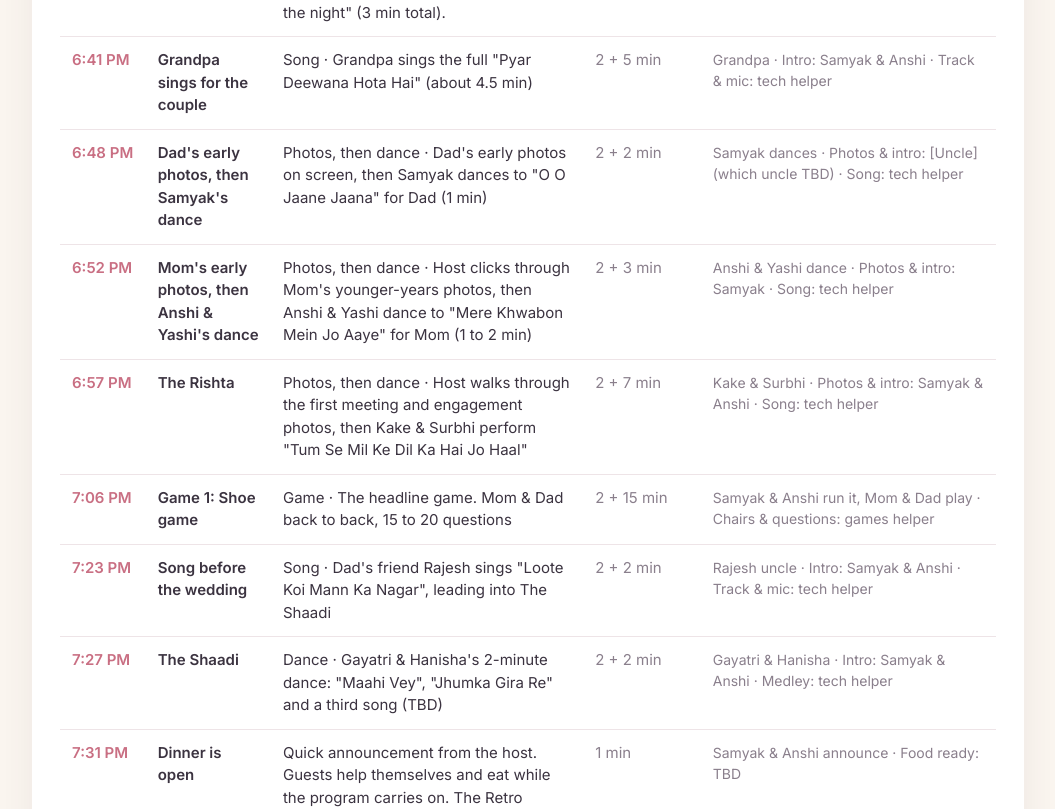
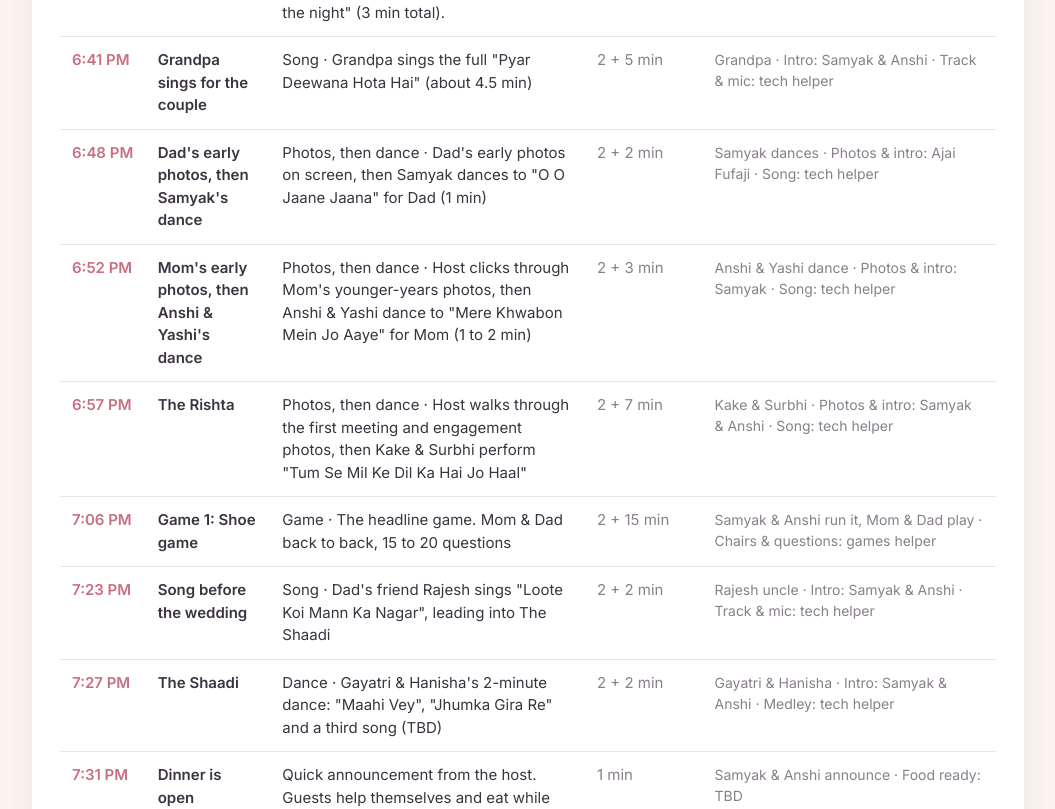
Before and after one commit to samyakjain11/silver-jubilee, a plain HTML site: page planner.html in a window 1280 px wide. Shown: the part 1241-2050 px from the top of the page, without its empty margins (112-1167 px from the left). Drawn offline with Linux system fonts and the light colour scheme.

Commit message:
Fill in names: Ajai Fufaji, Ashoo Bua, Kartik Bhai (#53)
* Emcee script: keep original as v1, add a casual v2 and a v1/v2 toggle

Co-Authored-By: Claude Opus 5.5 <noreply@anthropic.com>
Claude-Session: https://claude.ai/code/session_017U4jhXU2XBxBAxy3zRkBVr

* Emcee script v2: warmer lines, uncle introduces Samyak, Samyak introduces Anshi & Yashi

Co-Authored-By: Claude Opus 5.5 <noreply@anthropic.com>
Claude-Session: https://claude.ai/code/session_017U4jhXU2XBxBAxy3zRkBVr

* Slideshow: add the 8 missing photos, drop the old 'Mom & Dad, 2026' slide, rename 'Date nights' to 'Good times'

Co-Authored-By: Claude Opus 5.5 <noreply@anthropic.com>
Claude-Session: https://claude.ai/code/session_017U4jhXU2XBxBAxy3zRkBVr

* Emcee script v2: swap the obvious jokes for better ones

Co-Authored-By: Claude Opus 5.5 <noreply@anthropic.com>
Claude-Session: https://claude.ai/code/session_017U4jhXU2XBxBAxy3zRkBVr

* Emcee script v3 (more Hindi) with a 3-way toggle; family speech after the heartfelt messages, later times +5 min

Co-Authored-By: Claude Opus 5.5 <noreply@anthropic.com>
Claude-Session: https://claude.ai/code/session_017U4jhXU2XBxBAxy3zRkBVr

* Fill in names: Ajai Fufaji introduces Dad's photos and Samyak's dance; family speech by Ashoo Bua, Ajai Fufaji & Kartik Bhai

Co-Authored-By: Claude Opus 5.5 <noreply@anthropic.com>
Claude-Session: https://claude.ai/code/session_017U4jhXU2XBxBAxy3zRkBVr

---------

Co-authored-by: Claude <noreply@anthropic.com>

```diff
--- a/planner.html
+++ b/planner.html
@@ -162,14 +162,14 @@
       function cues(list) {
         return (list || []).map(function (c) {
           return '<div class="cue"><div class="cue-time">' + esc(c.cue) + '</div>' + (c.lines || []).map(function (l) {
-            return /^\[.*\]$/.test(l) ? '<p class="note-line">' + esc(l.slice(1, -1)) + '</p>' : (/^(Samyak|Anshi|Both|Guest|Uncle):\s*/.test(l) ? '<p><b class="spk">' + esc(l.split(":")[0] === "Guest" ? "Guest emcee" : l.split(":")[0]) + ':</b> ' + esc(l.replace(/^[^:]+:\s*/, "")) + '</p>' : '<p>' + esc(l) + '</p>');
+            return /^\[.*\]$/.test(l) ? '<p class="note-line">' + esc(l.slice(1, -1)) + '</p>' : (/^(Samyak|Anshi|Both|Guest|Uncle|Ajai Fufaji):\s*/.test(l) ? '<p><b class="spk">' + esc(l.split(":")[0] === "Guest" ? "Guest emcee" : l.split(":")[0]) + ':</b> ' + esc(l.replace(/^[^:]+:\s*/, "")) + '</p>' : '<p>' + esc(l) + '</p>');
           }).join("") + '</div>';
         }).join("");
       }
       var vers = [["v1", "v1 · original", p.script], ["v2", "v2", p.scriptV2], ["v3", "v3 · more Hindi", p.scriptV3]].filter(function (x) { return x[2]; });
       var ver = vers[vers.length - 1][0];
       try { var saved = localStorage.getItem("emceeScriptVer"); if (saved && vers.some(function (x) { return x[0] === saved; })) ver = saved; } catch (e) {}
-      html += panel("script", "Emcee script", '<p class="film" style="margin-bottom:10px">What the hosts say, in order. Samyak and Anshi take turns. In v2 and v3 an uncle introduces Samyak&#39;s dance and Samyak introduces Anshi &amp; Yashi&#39;s. Lines in [brackets] are notes or names to fill in.</p>' +
+      html += panel("script", "Emcee script", '<p class="film" style="margin-bottom:10px">What the hosts say, in order. Samyak and Anshi take turns. In v2 and v3 Ajai Fufaji introduces Samyak&#39;s dance and Samyak introduces Anshi &amp; Yashi&#39;s. Lines in [brackets] are notes or names to fill in.</p>' +
         (vers.length > 1 ? '<div class="ver-toggle" id="verToggle" role="group" aria-label="Script version">' +
           vers.map(function (x) { return '<button data-ver="' + x[0] + '"' + (ver === x[0] ? ' class="on"' : '') + '>' + x[1] + '</button>'; }).join("") + '</div>' : '') +
         vers.map(function (x) { return '<div class="script-ver" data-ver="' + x[0] + '"' + (ver === x[0] ? '' : ' hidden') + '>' + cues(x[2]) + '</div>'; }).join(""));
--- a/planner.js
+++ b/planner.js
@@ -27,7 +27,7 @@ window.PLAN = {
     { time: "6:30 PM", segment: "Welcome & Blessings", what: "Speech · Hosts welcome everyone (2 min), then Grandpa & Grandma give a short speech to open the evening (4 min total)", length: "2 + 4 min", who: "Samyak & Anshi (hosts) · Grandpa & Grandma · Mic & chairs: tech helper" },
     { time: "6:36 PM", segment: "Grand Entrance", what: "Entrance · The uncles & aunts dance in to \"Wah Wah Ramji\" to set the shaadi mood, then Mom & Dad make their entrance to Flipperachi as the \"jodi of the night\" (3 min total).", length: "2 + 3 min", who: "Uncles & aunts (lead TBD), then Mom & Dad · Intro: Samyak & Anshi · Cue Mom & Dad at the door: TBD · Both tracks: tech helper" },
     { time: "6:41 PM", segment: "Grandpa sings for the couple", what: "Song · Grandpa sings the full \"Pyar Deewana Hota Hai\" (about 4.5 min)", length: "2 + 5 min", who: "Grandpa · Intro: Samyak & Anshi · Track & mic: tech helper" },
-    { time: "6:48 PM", segment: "Dad's early photos, then Samyak's dance", what: "Photos, then dance · Dad's early photos on screen, then Samyak dances to \"O O Jaane Jaana\" for Dad (1 min)", length: "2 + 2 min", who: "Samyak dances · Photos & intro: [Uncle] (which uncle TBD) · Song: tech helper" },
+    { time: "6:48 PM", segment: "Dad's early photos, then Samyak's dance", what: "Photos, then dance · Dad's early photos on screen, then Samyak dances to \"O O Jaane Jaana\" for Dad (1 min)", length: "2 + 2 min", who: "Samyak dances · Photos & intro: Ajai Fufaji · Song: tech helper" },
     { time: "6:52 PM", segment: "Mom's early photos, then Anshi & Yashi's dance", what: "Photos, then dance · Host clicks through Mom's younger-years photos, then Anshi & Yashi dance to \"Mere Khwabon Mein Jo Aaye\" for Mom (1 to 2 min)", length: "2 + 3 min", who: "Anshi & Yashi dance · Photos & intro: Samyak · Song: tech helper" },
     { time: "6:57 PM", segment: "The Rishta", what: "Photos, then dance · Host walks through the first meeting and engagement photos, then Kake & Surbhi perform \"Tum Se Mil Ke Dil Ka Hai Jo Haal\"", length: "2 + 7 min", who: "Kake & Surbhi · Photos & intro: Samyak & Anshi · Song: tech helper" },
     { time: "7:06 PM", segment: "Game 1: Shoe game", what: "Game · The headline game. Mom & Dad back to back, 15 to 20 questions", length: "2 + 15 min", who: "Samyak & Anshi run it, Mom & Dad play · Chairs & questions: games helper" },
@@ -36,7 +36,7 @@ window.PLAN = {
     { time: "7:31 PM", segment: "Dinner is open", what: "Quick announcement from the host. Guests help themselves and eat while the program carries on. The Retro Throwbacks photos play on screen while people get their food.", length: "1 min", who: "Samyak & Anshi announce · Food ready: TBD" },
     { time: "7:32 PM", segment: "Game 2: Prop song game", what: "Game · Surbhi leads a prop song game (details to come)", length: "2 + 10 min", who: "Surbhi leads it · Intro: Samyak & Anshi · Props: games helper · Songs: tech helper" },
     { time: "7:44 PM", segment: "Uncle Grandpa's poetry", what: "Poetry · Uncle Grandpa reads his poem (2 to 3 min). A quiet, mellow moment: lights down, music off, no clapping cue until he finishes", length: "2 + 3 min", who: "Uncle Grandpa · Intro: Samyak & Anshi · Music off, lights down, mic stand: tech helper" },
-    { time: "7:49 PM", segment: "Wishes & Memories", what: "Messages, speech, then song · Any short heartfelt messages or video messages (5 min), then a family speech from [aunt], [uncle] & [cousin] together (1 min to get up + 4 min), then Pankaj uncle sings \"Tere Sang Yaara\" (2 min). No changeover buffers: the hosts introduce each straight away", length: "5 + 5 + 2 min", who: "Samyak & Anshi collect messages · [Aunt], [uncle] & [cousin] speak · Video messages & mic: tech helper · Song: Pankaj uncle" },
+    { time: "7:49 PM", segment: "Wishes & Memories", what: "Messages, speech, then song · Any short heartfelt messages or video messages (5 min), then a family speech from Ashoo Bua, Ajai Fufaji & Kartik Bhai together (1 min to get up + 4 min), then Pankaj uncle sings \"Tere Sang Yaara\" (2 min). No changeover buffers: the hosts introduce each straight away", length: "5 + 5 + 2 min", who: "Samyak & Anshi collect messages · Ashoo Bua, Ajai Fufaji & Kartik Bhai speak · Video messages & mic: tech helper · Song: Pankaj uncle" },
     { time: "8:01 PM", segment: "Mom & Dad speak, then Dad sings", what: "Speech, then song · Mom & Dad give a short speech together (2.5 min), then Dad sings \"Tum Se Hi Din Hota Hai\" to Mom while the home, travel, adventure and fitness photos play behind him (2 min)", length: "2 + 5 min", who: "Mom & Dad · Intro: Samyak & Anshi · Mic for two, track & photo slideshow: tech helper" },
     { time: "8:08 PM", segment: "Birthday cake for [aunt]", what: "Cake · Surprise! \"Baar Baar Din Ye Aaye\" plays, everyone sings for [aunt] and she cuts her birthday cake", length: "2 + 5 min", who: "Samyak & Anshi · Cake: cake pickup person · Candles & knife: TBD · Birthday song: tech helper" },
     { time: "8:15 PM", segment: "Finale", what: "Dance · Mom & Dad dance together to \"Tere Bina Nahi Lagda Dil\", then the anniversary cake", length: "2 + 15 min", who: "Mom & Dad · Intro: Samyak & Anshi · Anniversary cake: cake pickup person · Candles & knife: TBD · Song: tech helper" },
@@ -59,7 +59,7 @@ window.PLAN = {
     { chapter: "Blessings", act: "Poetry reading, very mellow", song: "His own poetry", film: "", who: "Uncle Grandpa (name TBD)" },
     { chapter: "Wishes & Memories", act: "Song for the couple", song: "Tere Sang Yaara", film: "Rustom", who: "Pankaj uncle" },
     { chapter: "Wishes & Memories", act: "Short speeches or video messages (optional)", song: "TBD", film: "", who: "TBD", open: true },
-    { chapter: "Wishes & Memories", act: "Family speech, 4 minutes", song: "Speech", film: "", who: "[Aunt], [uncle] & [cousin] (names TBD)" },
+    { chapter: "Wishes & Memories", act: "Family speech, 4 minutes", song: "Speech", film: "", who: "Ashoo Bua, Ajai Fufaji & Kartik Bhai" },
     { chapter: "Before the cakes", act: "Mom & Dad speak (2.5 min), then Dad sings to Mom with the photo slideshow behind", song: "Tum Se Hi Din Hota Hai", film: "Jab We Met", who: "Dad" },
     { chapter: "Finale", act: "Mom & Dad dance together, then cake", song: "Tere Bina Nahi Lagda Dil", film: "", who: "Mom & Dad" },
   ],
@@ -112,18 +112,18 @@ window.PLAN = {
     { cue: "6:41 PM · Grandpa sings for the couple", lines: [
       "Samyak: Mom, Dad, aap baith jaiye. Aaj aapko kuch nahi karna, bas sit back and enjoy.",
       "Anshi: And we're starting with something really special. Grandpa is going to sing \"Pyar Deewana Hota Hai\" for the two of you. Grandpa, aapka stage.",
-      "[Samyak and Anshi both slip away during Grandpa's song to get ready. [Uncle] takes the mic for Samyak's dance, then Samyak takes it for Anshi & Yashi's]",
+      "[Samyak and Anshi both slip away during Grandpa's song to get ready. Ajai Fufaji takes the mic for Samyak's dance, then Samyak takes it for Anshi & Yashi's]",
     ] },
     { cue: "6:48 PM · Dad's early photos, then Samyak's dance", lines: [
-      "[[Uncle] has the mic for this part. Hosts: fill in which uncle]",
-      "Uncle: Thank you, Grandpa, that was lovely. Hi everyone, I'm stealing the mic from the kids for a few minutes.",
-      "Uncle: Before he was Dad to Samyak, he was this guy. [Click through Dad's early photos]",
-      "Uncle: Look at that hair! Aur yeh bike. Some things clearly never change.",
-      "Uncle: Samyak has a dance for his dad tonight. Let's give him a big cheer. Samyak, come on up!",
-      "[After his dance, Samyak takes the mic from [Uncle]]",
+      "[Ajai Fufaji has the mic for this part]",
+      "Ajai Fufaji: Thank you, Grandpa, that was lovely. Hi everyone, I'm stealing the mic from the kids for a few minutes.",
+      "Ajai Fufaji: Before he was Dad to Samyak, he was this guy. [Click through Dad's early photos]",
+      "Ajai Fufaji: Look at that hair! Aur yeh bike. Some things clearly never change.",
+      "Ajai Fufaji: Samyak has a dance for his dad tonight. Let's give him a big cheer. Samyak, come on up!",
+      "[After his dance, Samyak takes the mic from Ajai Fufaji]",
     ] },
     { cue: "6:52 PM · Mom's early photos, then Anshi & Yashi's dance", lines: [
-      "Samyak: Thank you, thank you. Aur thanks, [Uncle], mere liye cover karne ke liye.",
+      "Samyak: Thank you, thank you. Aur thank you, Fufaji, mere liye cover karne ke liye.",
       "Samyak: Ab yeh hain Mom, before she had to deal with Dad and me every day. Bechari. [Click through Mom's photos]",
       "Samyak: Anshi and Yashi have a dance for her. Zor se taaliyan please. Anshi, Yashi, aa jao!",
     ] },
@@ -168,7 +168,7 @@ window.PLAN = {
     { cue: "7:49 PM · Wishes & Memories", lines: [
       "Samyak: Kuch log Mom and Dad ko kuch kehna chahte the tonight.",
       "[Any short heartfelt messages or video messages first]",
-      "Samyak: Ab thoda family time. [Aunt], [uncle] and [cousin] have a few words for Mom and Dad. Aaiye, please!",
+      "Samyak: Ab thoda family time. Ashoo Bua, Ajai Fufaji and Kartik Bhai have a few words for Mom and Dad. Aaiye, please!",
       "[Family speech, about 4 minutes]",
       "Samyak: [After the speech] Thank you, aap teeno ka. That was really sweet.",
       "Anshi: And Pankaj uncle has a song for them. He's going to sing \"Tere Sang Yaara\". Pankaj uncle, please come up!",
@@ -224,18 +224,18 @@ window.PLAN = {
     { cue: "6:41 PM · Grandpa sings for the couple", lines: [
       "Samyak: Mom, Dad, please take a seat. Tonight you don't have to do anything, just sit back and enjoy.",
       "Anshi: And we're starting with something really special. Grandpa is going to sing \"Pyar Deewana Hota Hai\" for the two of you. Grandpa, over to you.",
-      "[Samyak and Anshi both slip away during Grandpa's song to get ready. [Uncle] takes the mic for Samyak's dance, then Samyak takes it for Anshi & Yashi's]",
+      "[Samyak and Anshi both slip away during Grandpa's song to get ready. Ajai Fufaji takes the mic for Samyak's dance, then Samyak takes it for Anshi & Yashi's]",
     ] },
     { cue: "6:48 PM · Dad's early photos, then Samyak's dance", lines: [
-      "[[Uncle] has the mic for this part. Hosts: fill in which uncle]",
-      "Uncle: Thank you, Grandpa, that was lovely. Hi everyone, I'm stealing the mic from the kids for a few minutes.",
-      "Uncle: Before he was Dad to Samyak, he was this guy. [Click through Dad's early photos]",
-      "Uncle: Look at that hair! Aur yeh bike. Some things clearly never change.",
-      "Uncle: Samyak has a dance for his dad tonight. Let's give him a big cheer. Samyak, come on up!",
-      "[After his dance, Samyak takes the mic from [Uncle]]",
+      "[Ajai Fufaji has the mic for this part]",
+      "Ajai Fufaji: Thank you, Grandpa, that was lovely. Hi everyone, I'm stealing the mic from the kids for a few minutes.",
+      "Ajai Fufaji: Before he was Dad to Samyak, he was this guy. [Click through Dad's early photos]",
+      "Ajai Fufaji: Look at that hair! Aur yeh bike. Some things clearly never change.",
+      "Ajai Fufaji: Samyak has a dance for his dad tonight. Let's give him a big cheer. Samyak, come on up!",
+      "[After his dance, Samyak takes the mic from Ajai Fufaji]",
     ] },
     { cue: "6:52 PM · Mom's early photos, then Anshi & Yashi's dance", lines: [
-      "Samyak: Thank you, thank you. And thanks, [Uncle], for covering for me.",
+      "Samyak: Thank you, thank you. And thanks, Fufaji, for covering for me.",
       "Samyak: Now this is Mom, before she had to deal with Dad and me every day. [Click through Mom's photos]",
       "Samyak: Anshi and Yashi have a dance for her. Please give them a big cheer. Anshi, Yashi, come on up!",
     ] },
--- a/slides.js
+++ b/slides.js
@@ -89,7 +89,7 @@ window.SHOW = {
     { type: "chapter", number: "From all of us", title: "Wishes & Memories", subtitle: "From the people who love them" },
     { type: "message", from: "Name of a relative", text: "Write a short message from a family member or friend here." },
     { type: "message", from: "Another friend", text: "Messages can be two or three sentences. Keep them sweet and short." },
-    { type: "chapter", number: "A few words from family", title: "From the Family", subtitle: "A few words from our aunt, uncle & cousin" },
+    { type: "chapter", number: "A few words from family", title: "From the Family", subtitle: "Ashoo Bua, Ajai Fufaji & Kartik Bhai" },
     { type: "chapter", number: "A song for the couple", title: "Tere Sang Yaara", subtitle: "From Rustom · sung by Pankaj uncle" },
     { type: "quote", text: "Twenty-five years of chai, patience and showing up for each other.", by: "From all of us" },
 
```
